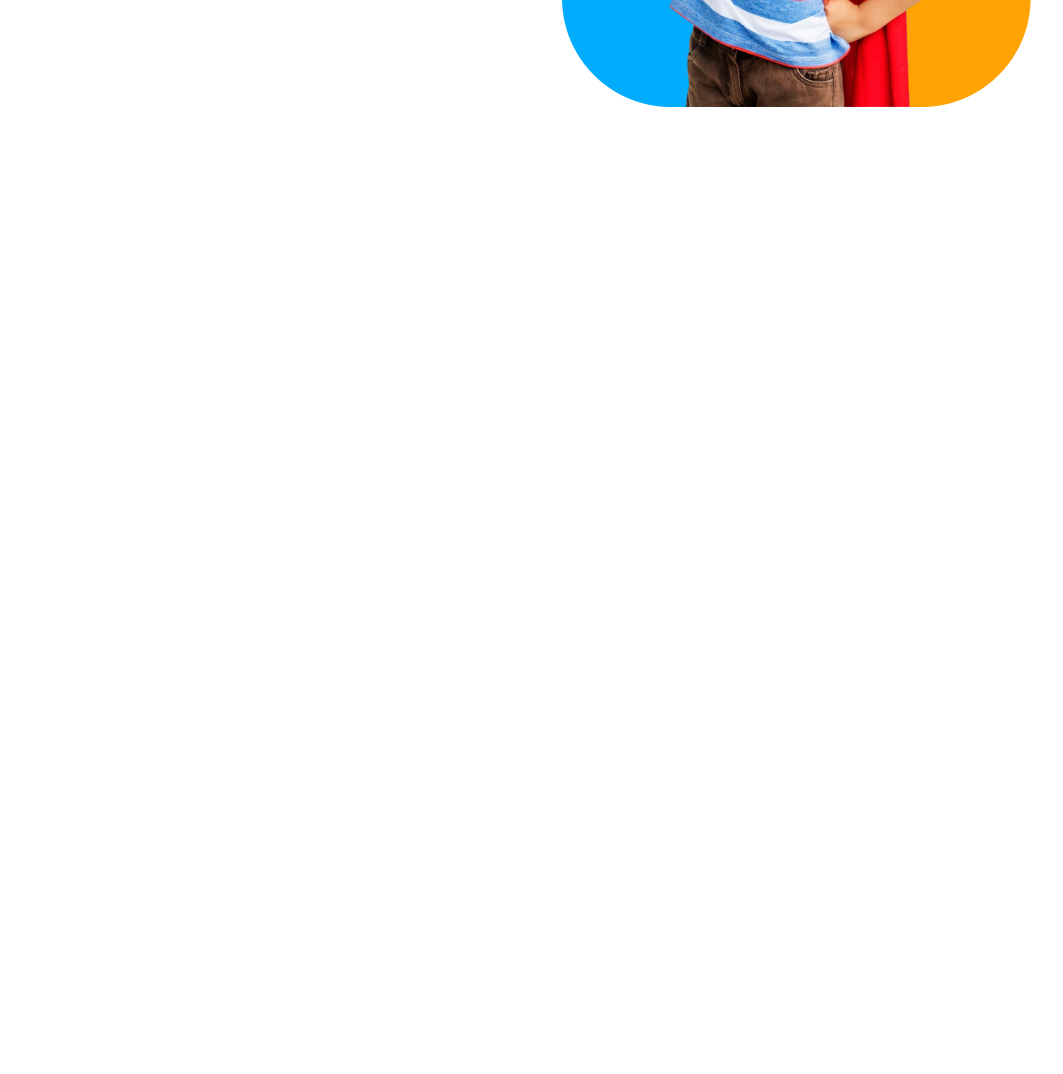
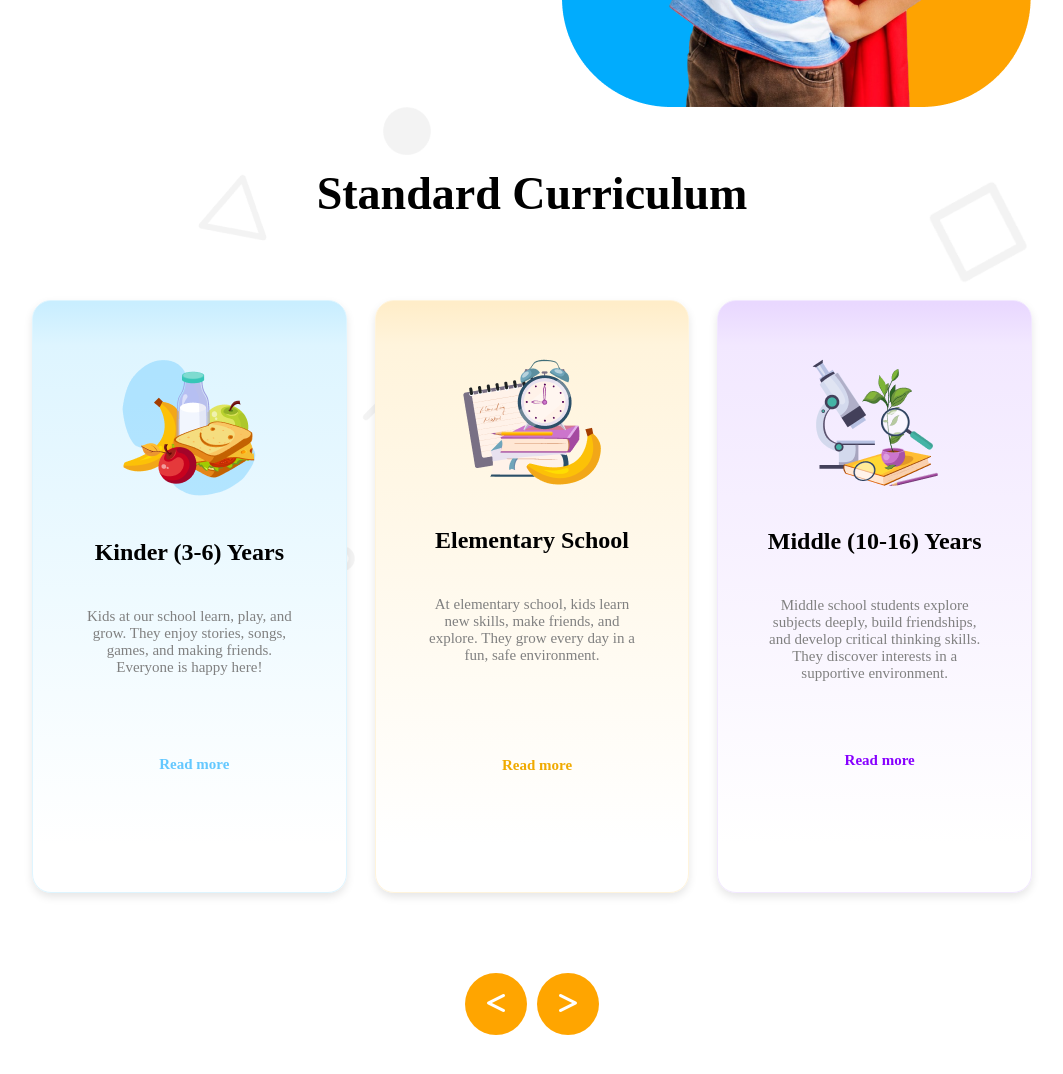
Before and after one commit to WhatTheCodeKB/assignment-02, a plain HTML site: page index.html in a window 1280 px wide. Shown: the part 574-1648 px from the top of the page, without its empty margins (108-1171 px from the left). Before the commit the page ends 800 px from the top, so only its background shows below. Drawn offline with Linux system fonts and the light colour scheme.

Commit message:
main section half done including 1st section

```diff
--- a/index.html
+++ b/index.html
@@ -9,14 +9,11 @@
 </head>
 <body>
     <header>
-        <!-- navbar -->
         <nav class="navbar">
-            <!-- logo-brand-name -->
             <div class="logo-brand-name">
                 <div class="navlogo"><img src="assets/logo.png" alt="Logo"></div>
                 <h3 class="brand">SCHOOL</h3>
             </div>
-            <!-- nav-links -->
             <div class="nav-links">
                 <ul class="nav-items">
                     <li><a href="" class="nav-link" id="nav-link1">Home</a></li>
@@ -25,7 +22,6 @@
                     <li><a href="" class="nav-link" id="nav-link4">Admission</a></li>
                 </ul>
             </div>
-            <!-- nav-button  -->
              <div class="nav-btn">
                 <button class="btn-typ1" id="nav-btn-typ1">Contact</button>
              </div>
@@ -33,7 +29,6 @@
                 <i class="fa-solid fa-bars" id="menu"></i>
              </div>
         </nav>
-        <!-- banner -->
          <div class="banner">
             <div class="banner-slogan">
                 <h1><span style="color: #FFA500;">Empowering</span><br>students from small<br>age <span style="color: #01ACFD;">towards vision</span></h1>
@@ -45,5 +40,57 @@
             </div>
          </div>
     </header>
+
+    <main>
+        <!-- standard curriculum -->
+         <section class="standard-curriculum">
+             <h2>Standard Curriculum</h2>
+             <!-- .container-ms1>.card-ms1*3>.card-ms1-img>+.card-ms1-info>h3+p+a -->
+             <div class="container-ms1">
+                 <!-- card 1 -->
+                 <div class="card-ms1 card1-bg">
+                     <div class="card-ms1-img">
+                         <img src="assets/kinder.png" alt="Kinder">
+                     </div>
+                     <div class="card-ms1-info">
+                         <h3>Kinder (3-6) Years</h3>
+                         <p>Kids at our school learn, play, and grow. They enjoy stories, songs, games, and making friends. Everyone is happy here!</p>
+                         <div class="hoverc1"> <a href="" class="card1">Read more</a></div>
+                     </div>
+                 </div>
+                 <!-- card 2 -->
+                 <div class="card-ms1 card2-bg">
+                     <div class="card-ms1-img">
+                         <img src="assets/elementary.png" alt="Elementary">
+                     </div>
+                     <div class="card-ms1-info">
+                         <h3>Elementary School</h3>
+                         <p>At elementary school, kids learn new skills, make friends, and explore. They grow every day in a fun, safe environment.</p>
+                         <div class="hoverc2"><a href="" class="card2">Read more</a></div>
+                     </div>
+                 </div>
+                 <!-- card 3 -->
+                 <div class="card-ms1 card3-bg">
+                     <div class="card-ms1-img">
+                         <img src="assets/middle.png" alt="Middle">
+                     </div>
+                     <div class="card-ms1-info">
+                         <h3>Middle (10-16) Years</h3>
+                         <p>Middle school students explore subjects deeply, build friendships, and develop critical thinking skills. They discover interests in a supportive environment.</p>
+                         <div class="hoverc3"><a href="" class="card3">Read more</a></div>
+                     </div>
+                 </div>
+             </div>
+             <!-- arrow button -->
+              <div class="arrow-btns">
+                 <div>
+                     <button class="arrow-btn"><i class="fa-solid fa-less-than"></i></button>
+                 </div>
+                 <div>
+                     <button class="arrow-btn"><i class="fa-solid fa-greater-than"></i></button>
+                 </div>
+              </div>
+         </section>
+    </main>
 </body>
 </html>
--- a/styles/style.css
+++ b/styles/style.css
@@ -185,3 +185,123 @@ h1{
    border: none;
    border-radius: 48px;
 }
+
+/* main styles */
+.standard-curriculum{
+    background: url('../assets/bg.png');
+    background-repeat: no-repeat;
+    padding: 60px 140px;
+}
+.standard-curriculum h2{
+    display: flex;
+    font-size: 46px;
+    font-weight: 700;
+    justify-content: center;
+    margin-bottom: 80px;
+}
+.container-ms1{
+    display: grid;
+    grid-template-columns: repeat(3, 1fr);
+    column-gap: 28px;
+    margin-bottom: 80px;
+}
+.card-ms1{
+    background-color: bisque;
+    padding: 53px 41px;
+    border-radius: 19px;
+}
+.card1-bg{
+    background: linear-gradient(180deg,rgb(201, 238, 255) 0.5%, rgba(222, 245, 255, 1) 7.5%, white 92%);
+    border: 1px solid rgba(222, 245, 255, 1);
+    box-shadow: 0 4px 8px rgba(0, 0, 0, 0.1);
+}
+.card2-bg{
+    background: linear-gradient(180deg,rgb(255, 237, 201) 0.5%, rgba(255, 244, 220, 1) 7.5%, white 92%);
+    border: 1px solid rgba(255, 244, 220, 1);
+    box-shadow: 0 4px 8px rgba(0, 0, 0, 0.1);
+}
+.card3-bg{
+    background: linear-gradient(180deg, rgb(233, 216, 255) 0.5%, rgba(242, 232, 255, 1) 7.5%, white 92%);
+    border: 1px solid rgba(242, 232, 255, 1);
+    box-shadow: 0 4px 8px rgba(0, 0, 0, 0.1);
+}
+
+.card-ms1-img, .card-ms1-info h3,
+.card-ms1-info p, .card-ms1-info .hoverc1,
+.card-ms1-info .hoverc2, .card-ms1-info .hoverc3{
+    margin-bottom: 32px;
+    display: flex;
+    justify-content: center;
+    padding: 5px;
+}
+.card-ms1-info .hoverc1, .card-ms1-info .hoverc2, .card-ms1-info .hoverc3 {
+    margin: 60px;
+    width: calc(100% - 120px);
+}
+.card-ms1-info h3{
+    text-align: center;
+    font-size: 24px;
+    font-weight: 700;
+}
+.card-ms1-info p{
+    text-align: center;
+    font-size: 15px;
+    font-weight: 500;
+    color: rgba(128, 128, 128, 1);
+}
+.card1{
+    color: rgba(100, 200, 255, 1);
+    margin-top: 10px;
+}
+.card2{
+    color: rgba(240, 170, 0, 1);
+    margin-top: 23px;
+}
+.card3{
+    color: rgba(135, 0, 255, 1);
+}
+.card-ms1-info a{
+    text-align: center;
+    text-decoration: none;
+    font-size: 15px;
+    font-weight: bold;
+}
+.hoverc1, .hoverc2, .hoverc3{
+    border-radius: 10px;
+}
+.hoverc1:hover{
+    background-color: rgba(100, 201, 255, 0.274);
+    border-radius: 10px;
+    padding: 10px;
+}
+.hoverc2:hover{
+    background-color: rgba(240, 168, 0, 0.174);
+    border-radius: 10px;
+    padding: 10px;
+}
+.hoverc3:hover{
+    background-color:rgba(136, 0, 255, 0.201);
+    border-radius: 10px;
+    padding: 10px;
+}
+.arrow-btns{
+    display: flex;
+    justify-content: center;
+    column-gap: 10px;
+}
+.arrow-btn{
+    background-color: orange;
+    color: white;
+    padding: 17px 22px;
+    border: none;
+    border-radius: 50%;
+    font-size: 24px;
+}
+.arrow-btn:hover{
+    background-color: white;
+    color: orange;
+    padding: 17px 22px;
+    border: 2px solid orange;
+    border-radius: 50%;
+    font-size: 24px;
+}
```
